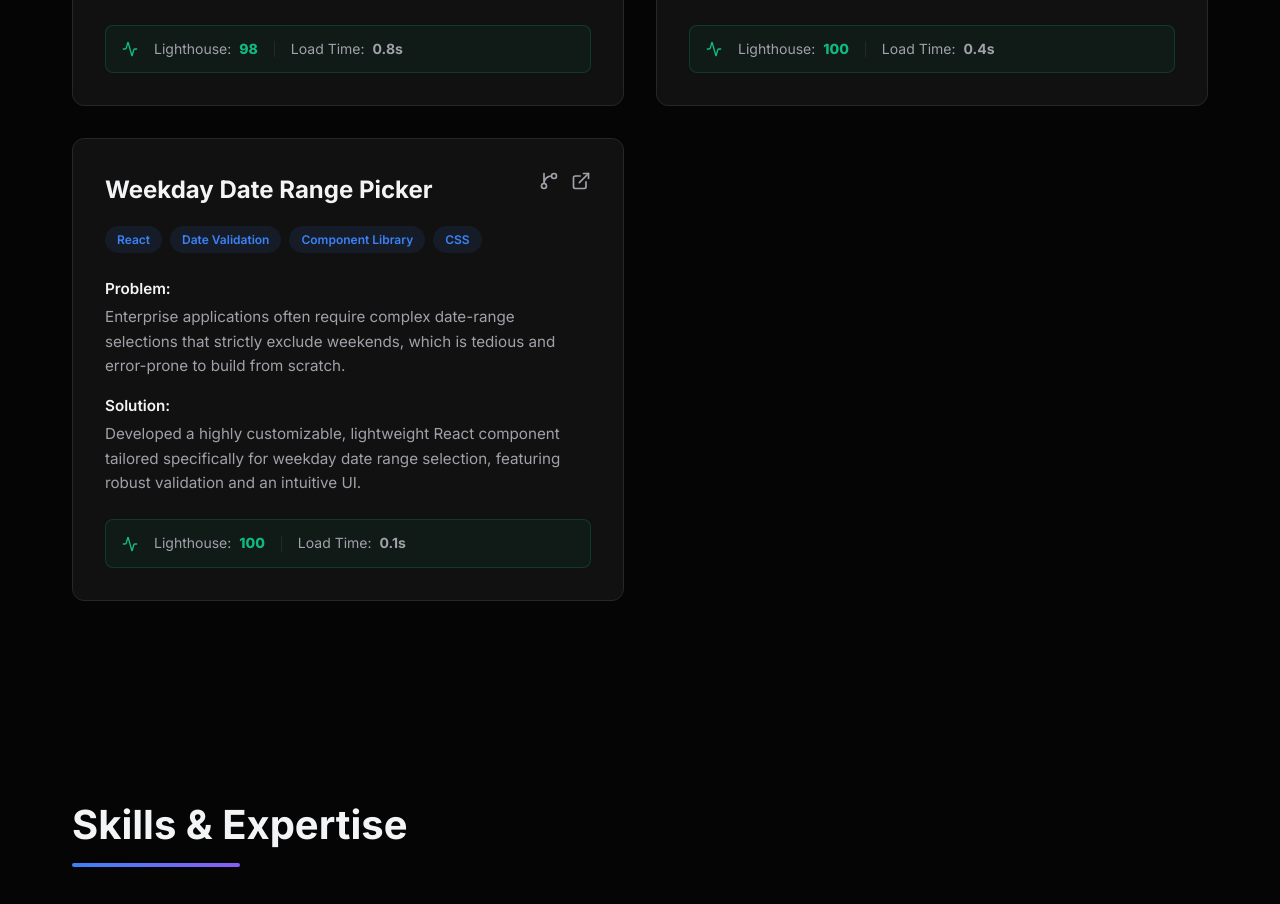
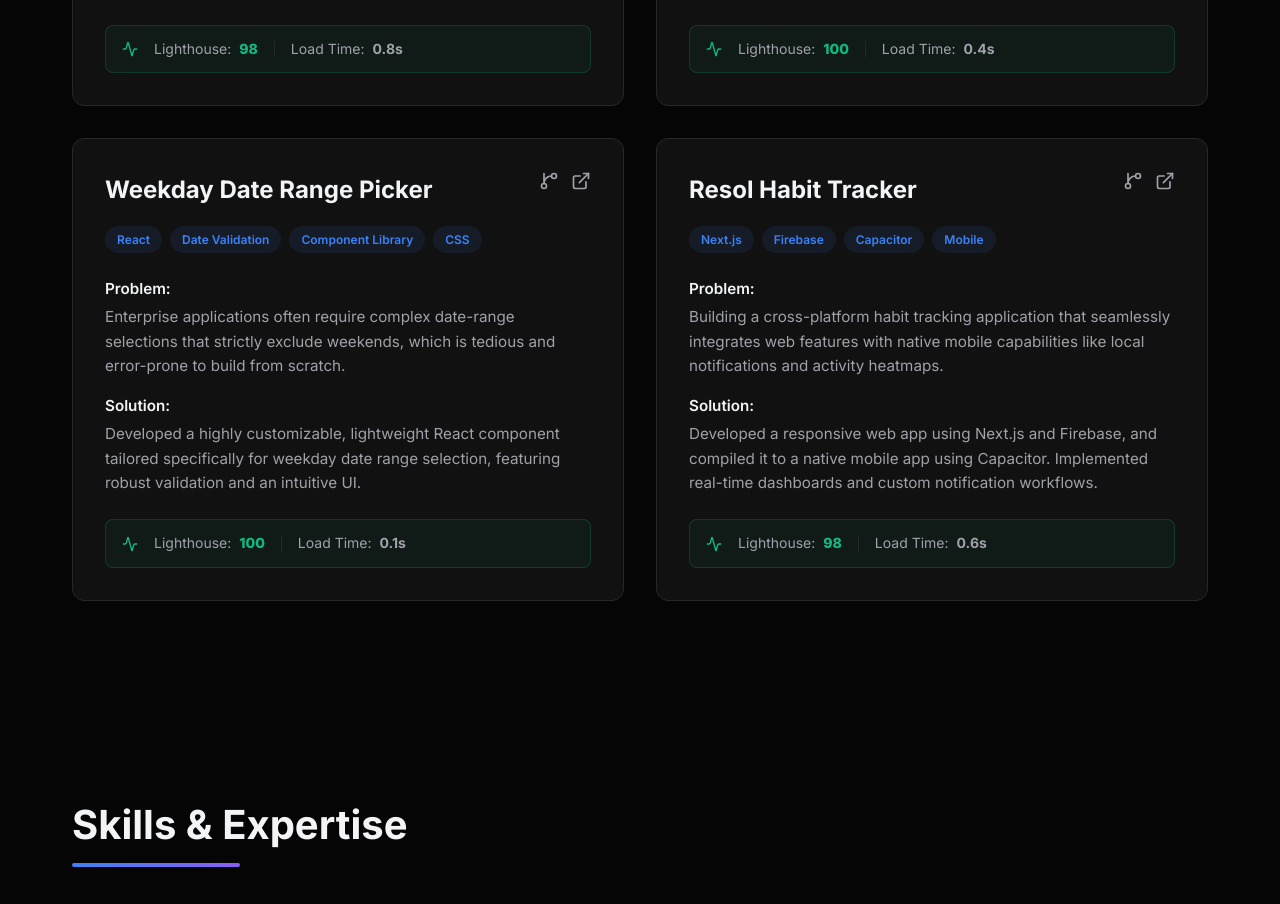
Before and after one commit to poojasingh1231/my-portfolio, a React (Vite) app: page / in a window 1280 px wide. Shown: the part 2320-3224 px from the top of the page. Built offline with nearby package versions, Linux system fonts and the light colour scheme.

Commit message:
feat: add habit tracker as fourth featured project

```diff
--- a/src/components/Projects/Projects.jsx
+++ b/src/components/Projects/Projects.jsx
@@ -30,6 +30,15 @@ const Projects = () => {
       metrics: { lighthouse: 100, loadTime: '0.1s' },
       demo: '#',
       github: 'https://github.com/poojasingh1231/weekday-date-range-picker'
+    },
+    {
+      title: 'Resol Habit Tracker',
+      tags: ['Next.js', 'Firebase', 'Capacitor', 'Mobile'],
+      problem: 'Building a cross-platform habit tracking application that seamlessly integrates web features with native mobile capabilities like local notifications and activity heatmaps.',
+      solution: 'Developed a responsive web app using Next.js and Firebase, and compiled it to a native mobile app using Capacitor. Implemented real-time dashboards and custom notification workflows.',
+      metrics: { lighthouse: 98, loadTime: '0.6s' },
+      demo: '#',
+      github: 'https://github.com/poojasingh1231/habit-tracker'
     }
   ];
 
```
